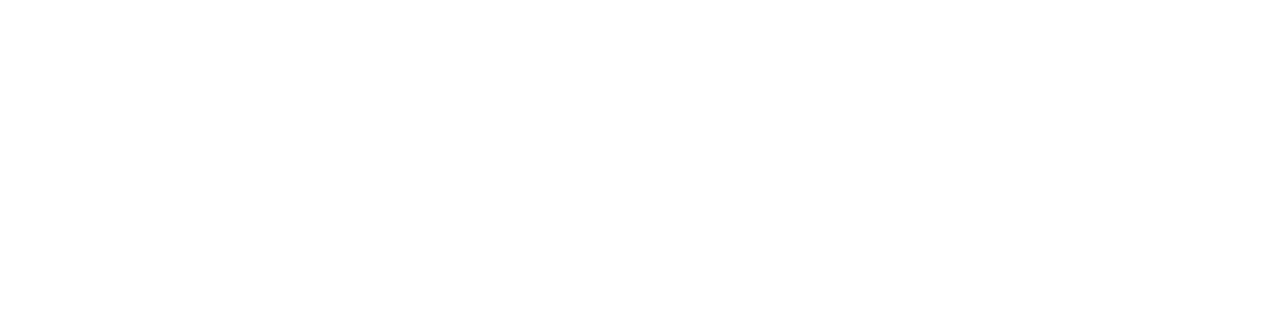
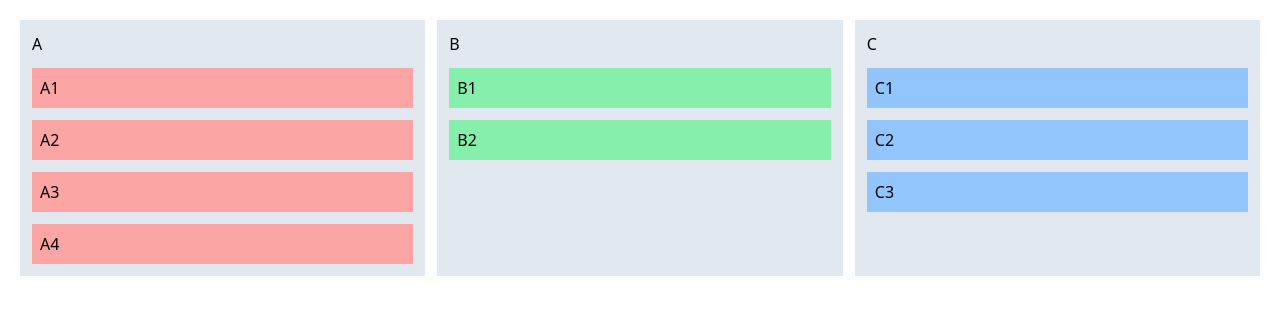
Before and after one commit to matcher9131/dnd-kit-swappable-multi-column, a React (Vite) app: page / in a window 1280 px wide. Shown: the top 314 px of the page. Built offline with nearby package versions, Linux system fonts and the light colour scheme.

Commit message:
Add Container, Column, Item to components, and Add containerChildren to models

```diff
--- a/src/App.tsx
+++ b/src/App.tsx
@@ -1,5 +1,25 @@
-function App() {
-    return <></>;
-}
+import { useRecoilValue } from "recoil";
+import Column from "./components/column/Column";
+import Container from "./components/container/Container";
+import Item from "./components/item/Item";
+import { containerChildrenState } from "./models/containerChildren";
+
+const App = (): JSX.Element => {
+    const columns = useRecoilValue(containerChildrenState);
+
+    return (
+        <div className="w-full p-5">
+            <Container>
+                {columns.map((column) => (
+                    <Column key={column.header} header={column.header}>
+                        {column.items.map((item) => (
+                            <Item key={item} labelText={item} />
+                        ))}
+                    </Column>
+                ))}
+            </Container>
+        </div>
+    );
+};
 
 export default App;
--- /dev/null
+++ b/src/components/column/Column.tsx
@@ -0,0 +1,17 @@
+import { type ReactNode } from "react";
+
+type ColumnProps = {
+    readonly children: ReactNode;
+    readonly header: string;
+};
+
+const Column = ({ children, header: labelText }: ColumnProps): JSX.Element => {
+    return (
+        <div className="grow flex flex-col gap-y-3 p-3 bg-slate-200">
+            <div>{labelText}</div>
+            <div className="grow flex flex-col gap-y-3 ">{children}</div>
+        </div>
+    );
+};
+
+export default Column;
--- /dev/null
+++ b/src/components/container/Container.tsx
@@ -0,0 +1,11 @@
+import { type ReactNode } from "react";
+
+type ContainerProps = {
+    readonly children: ReactNode;
+};
+
+const Container = ({ children }: ContainerProps): JSX.Element => {
+    return <div className="flex gap-x-3">{children}</div>;
+};
+
+export default Container;
--- /dev/null
+++ b/src/components/item/Item.tsx
@@ -0,0 +1,13 @@
+const getBgColor = (labelText: string): string => {
+    return labelText.startsWith("A") ? "bg-red-300" : labelText.startsWith("B") ? "bg-green-300" : "bg-blue-300";
+};
+
+type ItemProps = {
+    readonly labelText: string;
+};
+
+const Item = ({ labelText }: ItemProps): JSX.Element => {
+    return <div className={`w-full flex items-center p-2 ${getBgColor(labelText)}`}>{labelText}</div>;
+};
+
+export default Item;
--- a/src/main.tsx
+++ b/src/main.tsx
@@ -2,9 +2,12 @@
 import ReactDOM from "react-dom/client";
 import App from "./App.tsx";
 import "./index.css";
+import { RecoilRoot } from "recoil";
 
 ReactDOM.createRoot(document.getElementById("root")!).render(
     <React.StrictMode>
-        <App />
+        <RecoilRoot>
+            <App />
+        </RecoilRoot>
     </React.StrictMode>,
 );
--- /dev/null
+++ b/src/models/containerChildren.ts
@@ -0,0 +1,10 @@
+import { atom } from "recoil";
+
+export const containerChildrenState = atom<ReadonlyArray<{ header: string; items: string[] }>>({
+    key: "containerChildrenState",
+    default: [
+        { header: "A", items: ["A1", "A2", "A3", "A4"] },
+        { header: "B", items: ["B1", "B2"] },
+        { header: "C", items: ["C1", "C2", "C3"] },
+    ],
+});
```
